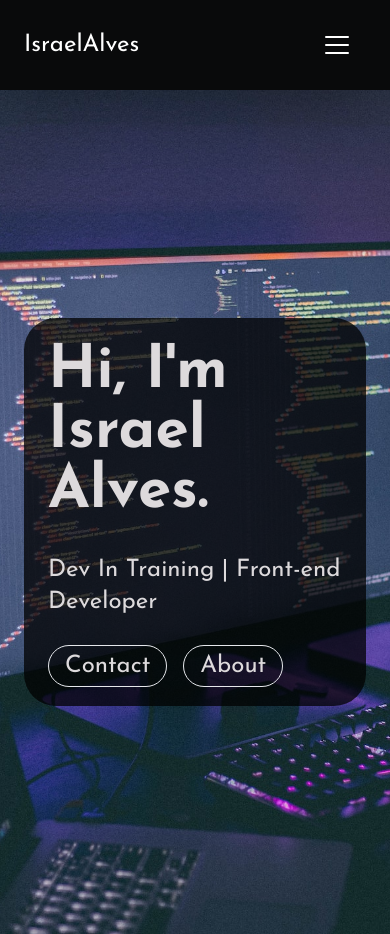
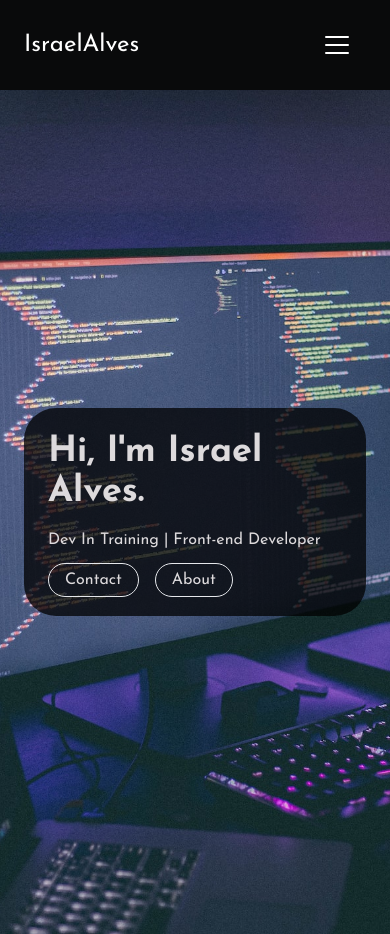
Before and after one commit to raelalves182/portfolio, a Next.js app: page / in a window 390 px wide. Built offline with nearby package versions, Linux system fonts and the light colour scheme.

Commit message:
fix front

```diff
--- a/src/app/about/page.tsx
+++ b/src/app/about/page.tsx
@@ -1,12 +1,10 @@
-import Button from '@/components/Button';
 import Image from 'next/image';
-import Link from 'next/link';
 import React from 'react';
 
 function about() {
   return (
     <section className="bg-hero-pattern bg-no-repeat bg-cover bg-center h-screen">
-      <div className="container max-w-6xl px-6 m-auto h-full flex justify-center">
+      <div className="container max-w-6xl p-6 m-auto h-full flex justify-center">
         <div className="flex items-center flex-wrap md:flex-nowrap gap-6 bg-black bg-opacity-75 m-auto rounded">
           <div>
             <Image
@@ -18,11 +16,11 @@ function about() {
             />
           </div>
           <div className="p-4">
-            <h1 className="text-3xl text-white font-bold before:content-['━━'] before:text-sky-700 before:text-4xl before:mr-2">
+            <h1 className="text-2xl sm:text-3xl text-white font-bold before:content-['━━'] before:text-sky-700 before:text-4xl before:mr-2">
               About me
             </h1>
 
-            <p className="text-2xl text-white">I&apos;m Israel Alves, a <strong>Front-End Developer</strong>, focused and passionate about music and technology.</p>
+            <p className="text-base sm:text-2xl text-white">I&apos;m Israel Alves, a <strong>Front-End Developer</strong>, focused and passionate about music and technology.</p>
           </div>
         </div>
       </div>
--- a/src/app/layout.tsx
+++ b/src/app/layout.tsx
@@ -1,6 +1,5 @@
 import Header from '@/components/Header';
 import { Josefin_Sans } from '@next/font/google';
-import { Analytics } from '@vercel/analytics/react';
 import './styles/globlas.css';
 
 const josefin_sans = Josefin_Sans({
@@ -20,7 +19,6 @@ export default function RootLayout({
       <body className={`${josefin_sans.variable} font-sans`}>
         <Header />
         {children}
-        <Analytics />
       </body>
     </html>
   )
--- a/src/app/page.tsx
+++ b/src/app/page.tsx
@@ -8,15 +8,15 @@ export default function Home() {
         <section className="bg-hero-pattern bg-no-repeat bg-cover bg-center h-screen">
           <div className="container max-w-6xl px-6 m-auto h-full flex justify-center">
             <div className="max-w-5xl m-auto p-6 sm:p-16 rounded-[32px] bg-black bg-opacity-75">
-              <h1 className="text-6xl text-[#DDDADC] font-bold">Hi, I&apos;m Israel Alves.</h1>
+              <h1 className="text-4xl text-[#DDDADC] font-bold sm:text-6xl">Hi, I&apos;m Israel Alves.</h1>
 
-              <p className="text-2xl text-[#DDDADC] my-8">Dev In Training | Front-end Developer</p>
+              <p className="text-base sm:text-2xl text-[#DDDADC] my-4 sm:my-8">Dev In Training | Front-end Developer</p>
 
               <div className="flex items-center gap-4">
                 <Button>
                   <Link
                     href="mailto:ysrael.2009@hotmail.com"
-                    className="text-2xl text-[#DDDADC] border px-4 py-2 rounded-full hover:bg-sky-700 transition-all"
+                    className="text-base sm:text-2xl text-[#DDDADC] border px-4 py-2 rounded-full hover:bg-sky-700 transition-all"
                   >
                     Contact
                   </Link>
@@ -25,7 +25,7 @@ export default function Home() {
                 <Button>
                   <Link
                     href="/about"
-                    className="text-2xl text-[#DDDADC] border px-4 py-2 rounded-full hover:bg-sky-700 transition-all"
+                    className="text-base sm:text-2xl text-[#DDDADC] border px-4 py-2 rounded-full hover:bg-sky-700 transition-all"
                   >
                     About
                   </Link>
```
